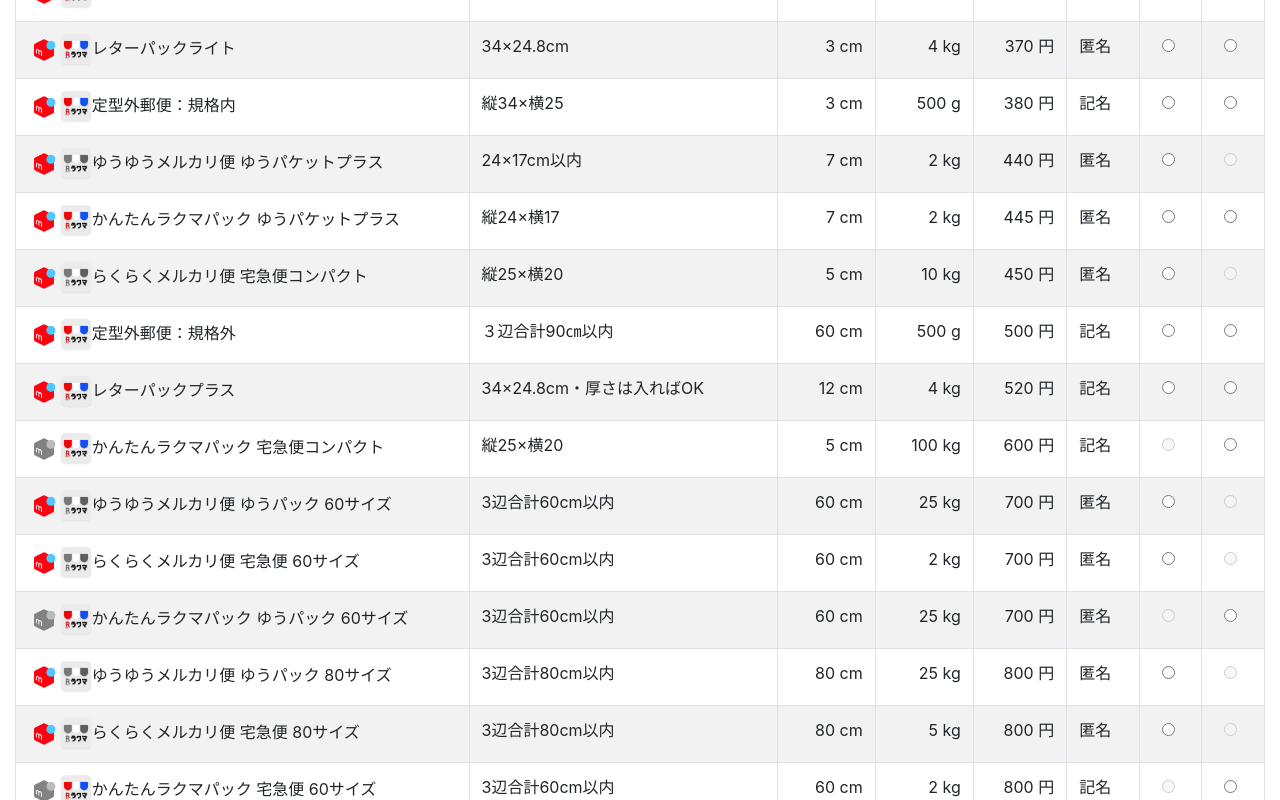
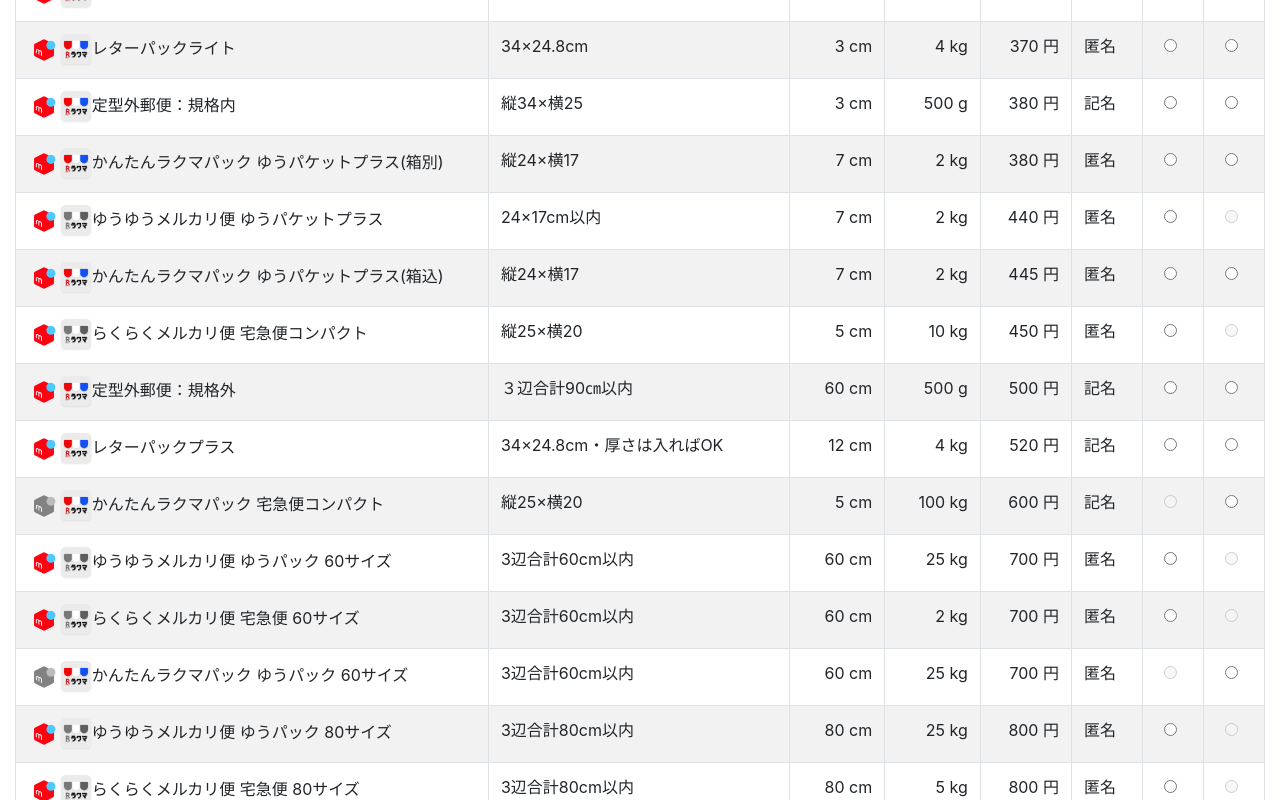
Before and after one commit to yuto-moriizumi/MercariRakumaComparison, a React (Create React App) app: page / in a window 1280 px wide. Shown: the part 1740-2540 px from the top of the page. Built offline with nearby package versions, Linux system fonts and the light colour scheme.

Commit message:
ゆうパケットプラスの料金を分けた

```diff
--- a/src/shippings.ts
+++ b/src/shippings.ts
@@ -269,6 +269,15 @@
     isAnonymous: false,
     isAvailable4Mercari: true,
     isAvailable4Rakuma: true,
+  },  {
+    name: 'かんたんラクマパック ゆうパケットプラス(箱別)',
+    size: '縦24×横17',
+    maxHeight: 7,
+    g: 2000,
+    cost: 380,
+    isAnonymous: true,
+    isAvailable4Mercari: true,
+    isAvailable4Rakuma: true,
   },
   {
     name: 'ゆうゆうメルカリ便 ゆうパケットプラス',
@@ -281,7 +290,7 @@
     isAvailable4Rakuma: false,
   },
   {
-    name: 'かんたんラクマパック ゆうパケットプラス',
+    name: 'かんたんラクマパック ゆうパケットプラス(箱込)',
     size: '縦24×横17',
     maxHeight: 7,
     g: 2000,
```
